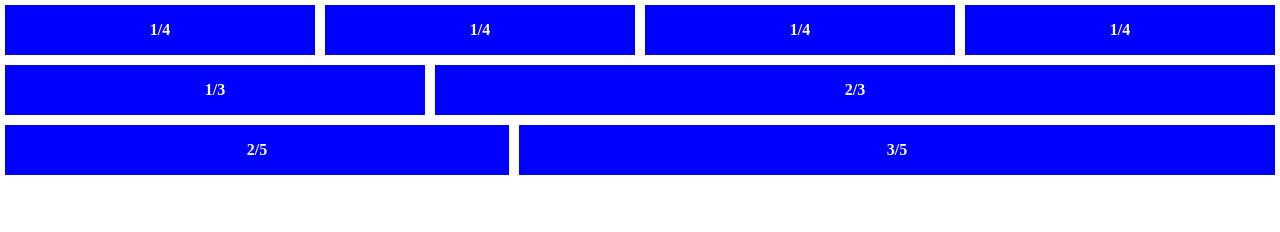
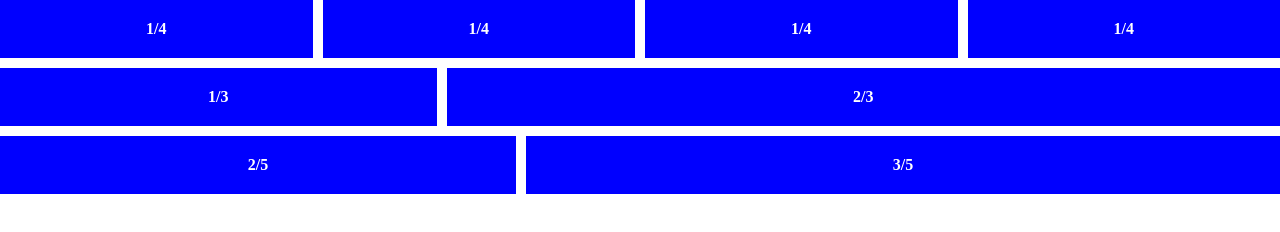
Before and after one commit to nprater86/FLEX-ible_Columns, a plain HTML site: page index.html in a window 1280 px wide. Drawn offline with Linux system fonts and the light colour scheme.

Commit message:
cleaned up after code review

```diff
--- a/style.css
+++ b/style.css
@@ -9,37 +9,27 @@ body {
     display: flex;
     justify-content: space-between;
     align-items: center;
+    gap: 10px;
+    margin-bottom: 10px;
 }
 
 .col {
-    min-height: 50px;
-    min-width: 50px;
     background-color: blue;
-    margin: 5px;
-    display: flex;
-    justify-content: center;
-    align-items: center;
+    text-align: center;
     flex: 1;
+    padding: 20px;
 }
 
 .col-2 {
-    min-height: 50px;
-    min-width: 50px;
     background-color: blue;
-    margin: 5px;
-    display: flex;
-    justify-content: center;
-    align-items: center;
+    text-align: center;
     flex: 2;
+    padding: 20px;
 }
 
 .col-3 {
-    min-height: 50px;
-    min-width: 50px;
     background-color: blue;
-    margin: 5px;
-    display: flex;
-    justify-content: center;
-    align-items: center;
+    text-align: center;
     flex: 3;
+    padding: 20px;
 }
```
